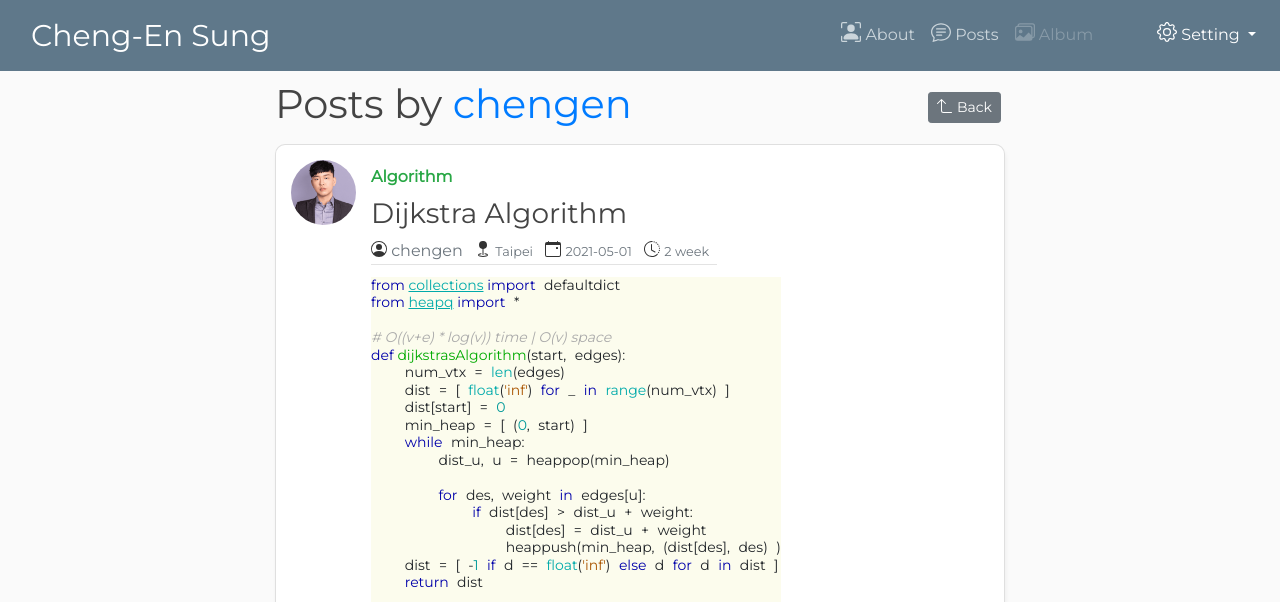
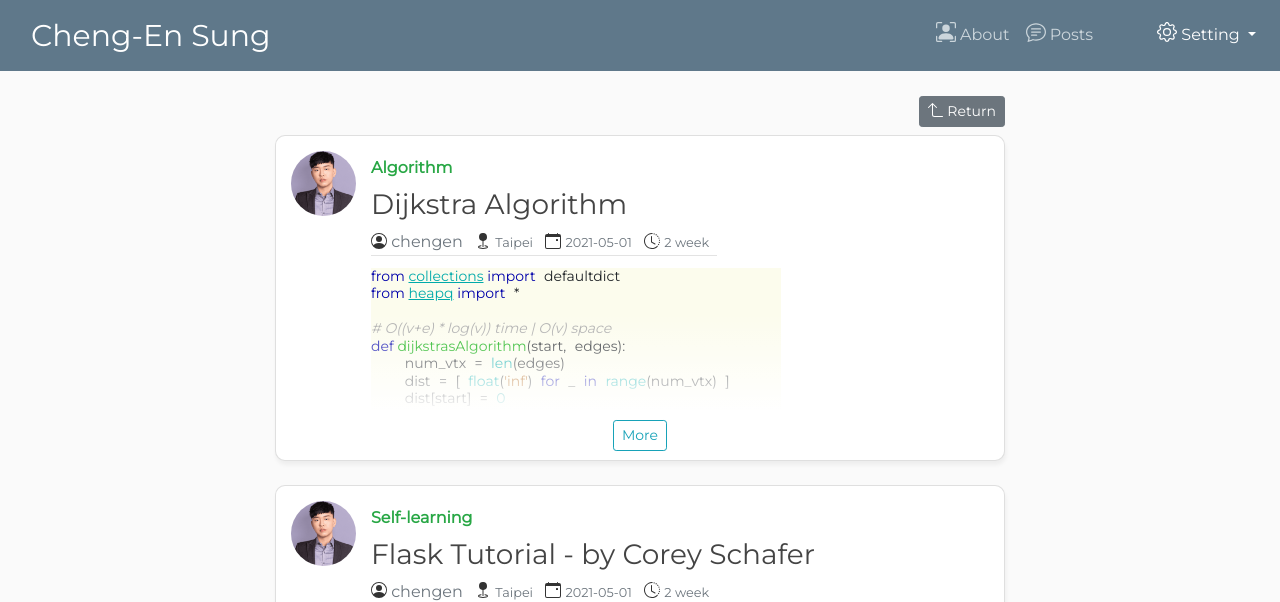
Before and after one commit to cesung/portfolio, a Flask app: page /user/chengen in a window 1280 px wide. Shown: the top 602 px of the page. Run offline with Flask 2, Linux system fonts and the light colour scheme; data comes from the database, SQL or seed files in the repository; both versions use the stored data as it was after the commit; some libraries are stand-ins or nearby versions.

Commit message:
fix left-sidebar of about page; set the max-length to post content and hide when content overflowing; bug resolve: when deleting user, remove all the articles posted by that user; remove Album page(disabled); change the article buttom style

```diff
--- a/app/routes.py
+++ b/app/routes.py
@@ -92,6 +92,10 @@ def manage():
     # on delete user form submit
     if delete_user_form.delete_submit.data and delete_user_form.validate():
         user = User.query.filter_by(username=delete_user_form.delete_username.data).first_or_404()
+
+        for post in user.posts:
+            db.session.delete(post)
+            db.session.commit()
 
         db.session.delete(user)
         db.session.commit()
--- a/app/static/css/style.css
+++ b/app/static/css/style.css
@@ -7,10 +7,43 @@ body {
     margin-top: 5rem;
 }
 
+div.left-sidebar {
+    position: fixed;
+}
+
 div.card {
     box-shadow: 1px 4px 4px 0 rgba(0, 0, 0, 0.05);
     border-radius: 10px;
 }
+
+div.card div.card-body div.card-text {
+    max-height: 150px;
+    position: relative;
+    overflow: hidden;
+    margin-bottom: 30px;
+}
+
+div.card p.gradient {
+    position: absolute;
+    bottom: 30px;
+    left: 0;
+    width: 100%;
+    padding: 50px;
+    background-image: linear-gradient(to bottom, transparent, white);
+}
+
+div.card p.read-more {
+    max-height: 30px;
+    position: absolute;
+    bottom: 0px;
+    left: 0;
+    width: 100%;
+    padding: 0px;
+    margin-bottom: 10px;
+    text-align: center;
+    background-color: white;
+}
+
 
 td a {
     color: inherit;
--- a/app/templates/about.html
+++ b/app/templates/about.html
@@ -2,6 +2,7 @@
 
 
 {% block content_left %}
+	<div class="left-sidebar">
 	    <div class="d-flex align-items-center justify-content-center mb-4 ml-4">
 	        <img class="rounded-circle" src="{{ url_for('static', filename='image/Avatar.png') }}" alt="Generic placeholder image" width="140" height="140">
 	    </div>
@@ -67,6 +68,7 @@
 			</tr>
 			</tbody>
 		</table>
+	</div>
 {% endblock content_left %}
 
 {% block content_right %}
--- a/app/templates/create_article.html
+++ b/app/templates/create_article.html
@@ -40,7 +40,7 @@
                             <span> {{ error }} </span>
                         {% endfor %}
                     {% else %}
-                        {{ form.content(class="form-control form-control-lg", rows='20', cols='50') }}
+                        {{ form.content(class="form-control form-control-lg", rows='20', cols='10') }}
                     {% endif %}
                 </div>
             </fieldset>
--- a/app/templates/layout.html
+++ b/app/templates/layout.html
@@ -49,6 +49,7 @@
                                 Posts
                             </nobr>
                         </a>
+                        <!--
                         <a class="nav-item nav-link disabled" href="{{ url_for('album') }}">
                             <nobr>
                                 <svg xmlns="http://www.w3.org/2000/svg" width="20" height="20" fill="currentColor" class="bi bi-images mb-2" viewBox="0 0 16 16">
@@ -58,6 +59,7 @@
                                 Album
                             </nobr>
                         </a>
+                        -->
                     </div>
                     <!-- Navbar Right Side -->
                     <div class="navbar-nav ml-5">
--- a/app/templates/layout_left_sidebar.html
+++ b/app/templates/layout_left_sidebar.html
@@ -49,6 +49,7 @@
                                 Posts
                             </nobr>
                         </a>
+                        <!--
                         <a class="nav-item nav-link disabled" href="{{ url_for('album') }}">
                             <nobr>
                                 <svg xmlns="http://www.w3.org/2000/svg" width="20" height="20" fill="currentColor" class="bi bi-images mb-2" viewBox="0 0 16 16">
@@ -58,6 +59,7 @@
                                 Album
                             </nobr>
                         </a>
+                        -->
                     </div>
                     <!-- Navbar Right Side -->
                     <div class="navbar-nav ml-5">
--- a/app/templates/user_posts.html
+++ b/app/templates/user_posts.html
@@ -11,14 +11,13 @@
 {% block content %}
 
     <div class="d-flex article-billboard">
-        <h1 class="mb-3"> Posts by <a href="{{ url_for('user_posts', username=user.username) }}">{{ user.username }}</a></h1>
         <div class="ml-auto mt-2">
             <nobr>
-                <a class="btn btn-secondary btn-sm m-1" href={{ url_for('posts') }}>
+                <a class="btn btn-secondary btn-sm mb-2 mt-2" href={{ url_for('posts') }}>
                     <svg xmlns="http://www.w3.org/2000/svg" width="16" height="16" fill="currentColor" class="bi bi-arrow-90deg-up mb-1" viewBox="0 0 16 16">
                         <path fill-rule="evenodd" d="M4.854 1.146a.5.5 0 0 0-.708 0l-4 4a.5.5 0 1 0 .708.708L4 2.707V12.5A2.5 2.5 0 0 0 6.5 15h8a.5.5 0 0 0 0-1h-8A1.5 1.5 0 0 1 5 12.5V2.707l3.146 3.147a.5.5 0 1 0 .708-.708l-4-4z"/>
                     </svg>
-                    Back
+                    Return
                 </a>
             </nobr>
         </div>
@@ -72,10 +71,14 @@
                 {% endif %}
 
                 </div>
-                <p class="card-text mb-auto mt-2">{{ article.content | safe }}</p>
-                <a class="btn btn-primary btn-sm mt-2" href="{{ url_for('article', article_id=article.id) }}">Continue</a>
-
+                <div class="card-text">
+                    <p class="mb-auto mt-2">{{ article.content | safe }}</p>
+                </div>
 			</div>
+            <p class="gradient"></p>
+            <p class="read-more">
+                <a class="btn btn-outline-info btn-sm" href="{{ url_for('article', article_id=article.id) }}">More</a>
+            </p>
 		</div>
 	{% endfor %}
     <div class="d-flex align-items-center justify-content-center">
```
Also changed, not shown: app/templates/article.html (+4 -6 lines), app/templates/posts.html (+8 -2 lines), app/site.db, app/static/profile_image/6676b7c794f34a08af8a653c79c78c99..png (added), app/static/profile_image/edbda1868b914901ad10c6ffe581b351..png (deleted). Lines whose indentation alone changed are shown as unchanged.
